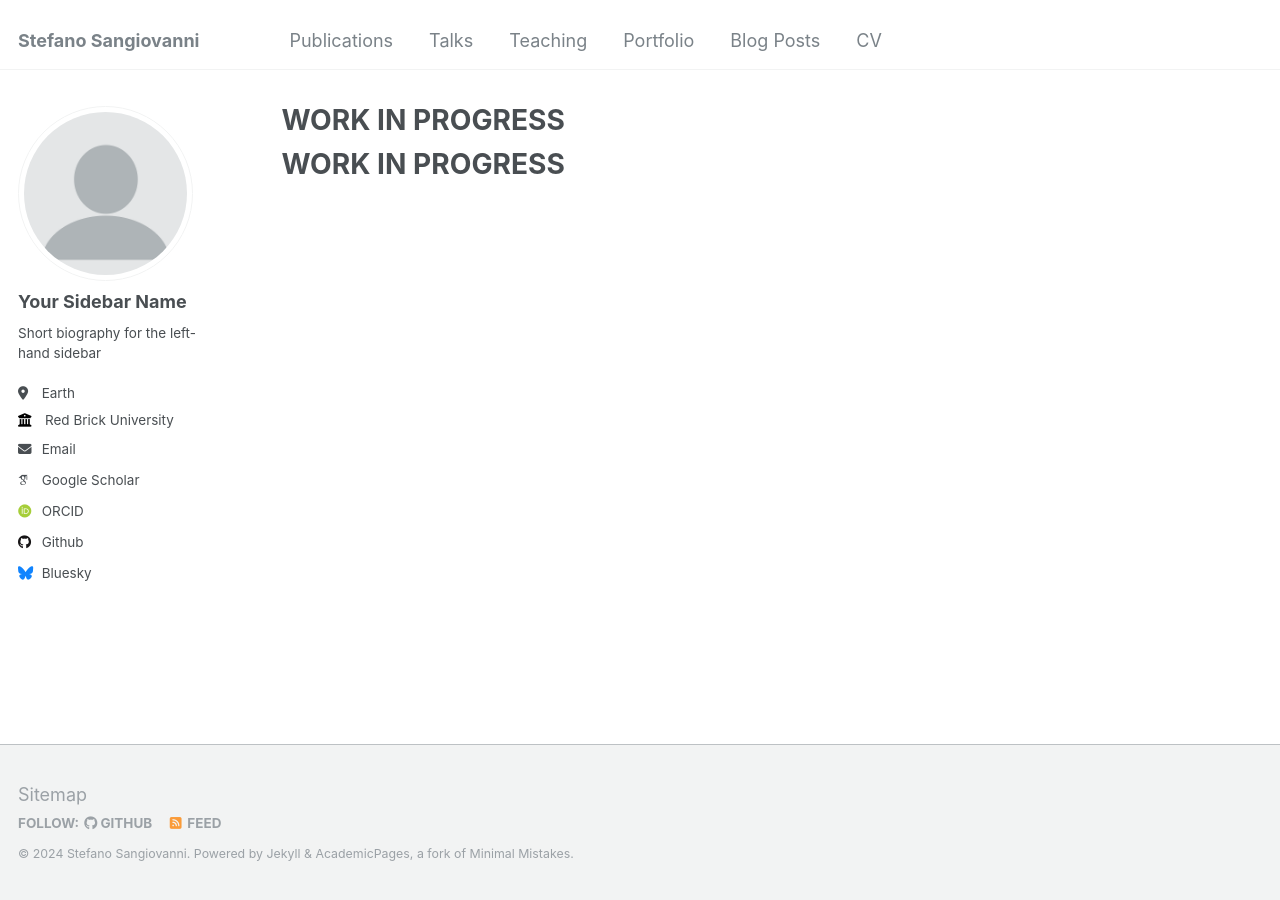
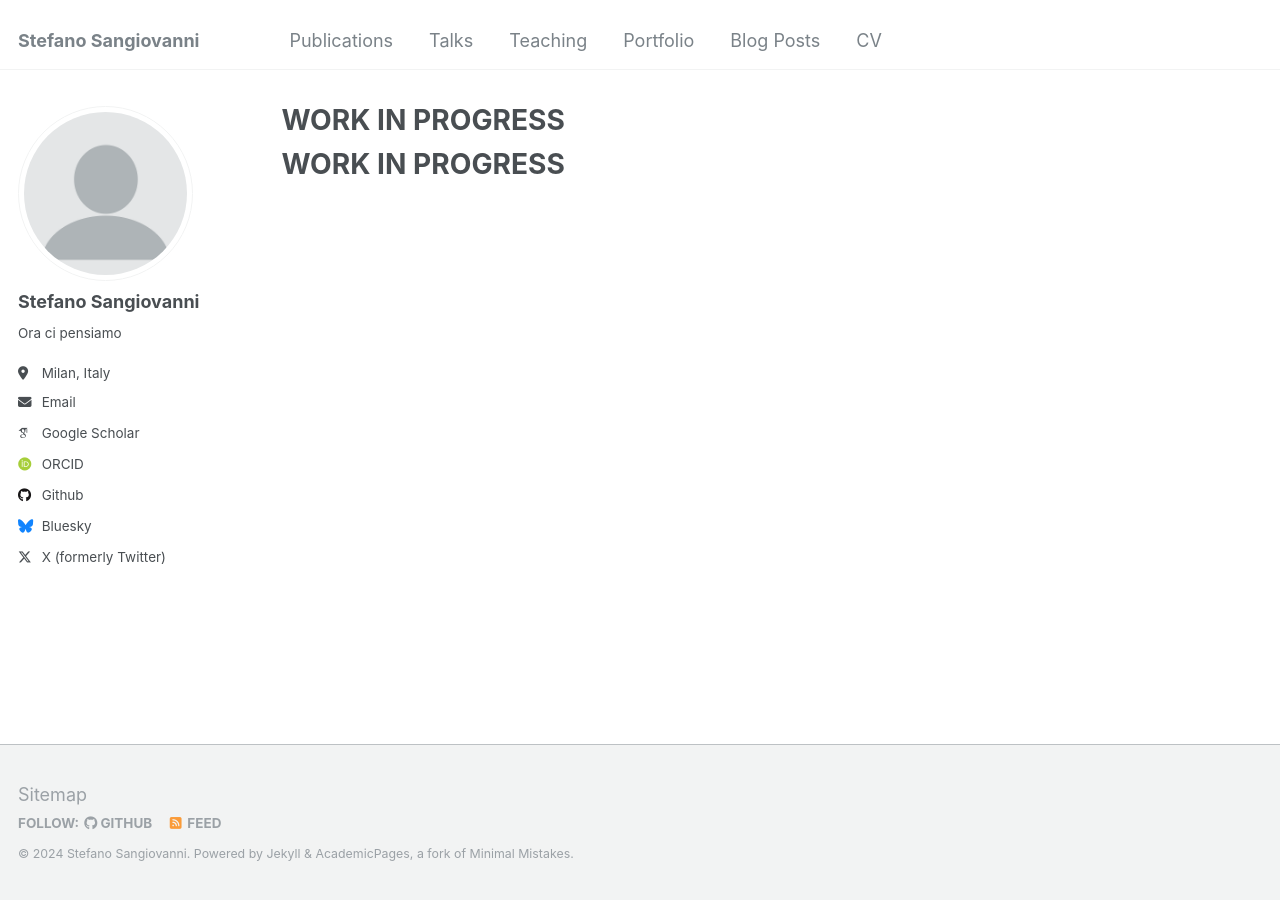
Before and after one commit to ste-sangiovanni/ste-sangiovanni.github.io, a Jekyll site: the page built from _pages/about.md, in a window 1280 px wide. Built offline with Jekyll 4.4.1, drawn with Linux system fonts in a browser that asks for light colours; some web fonts are replaced.

Commit message:
configpage

```diff
--- a/_config.yml
+++ b/_config.yml
@@ -22,13 +22,13 @@ repository               : "ste-sangiovanni.github.io"
 author:
   # Biographic information
   avatar           : "profile.png"
-  name             : "Your Sidebar Name"
+  name             : "Stefano Sangiovanni"
   pronouns         : # example: "she/her"
-  bio              : "Short biography for the left-hand sidebar"
-  location         : "Earth"
-  employer         : "Red Brick University"
+  bio              : "Ora ci pensiamo"
+  location         : "Milan, Italy"
+  employer         : # TEST
   uri              : # URL
-  email            : "none@example.org"
+  email            : "stefano.sangiovanni@unimi.it"
 
   # Academic websites
   arxiv            : # URL - Update with the correct link to your profile
@@ -43,7 +43,7 @@ author:
   bitbucket        : # Username - Update with your username on the site
   codepen          : # Username
   dribbble         : # Username
-  github           : "academicpages"
+  github           : "ste-sangiovanni"
   kaggle           : # Username
   stackoverflow    : # User number or user number and name (i.e., use "1" or "1/jeff-atwood")
 
@@ -65,7 +65,7 @@ author:
   steam            : # Username
   telegram         : # URL
   tumblr           : # Username
-  twitter          : # Username for X / Twitter
+  twitter          : "SteSangio"
   vine             : # Username
   weibo            : # Username
   wikipedia        : # Username
```
